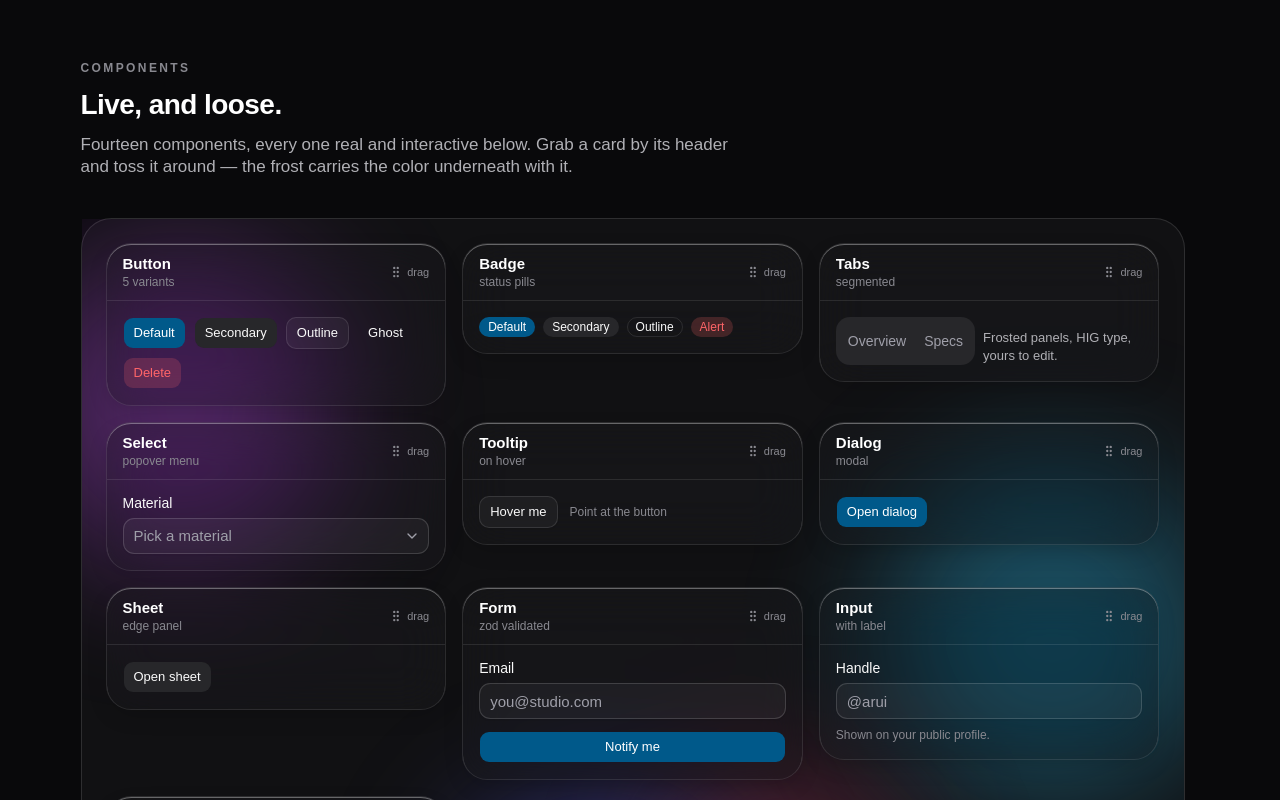
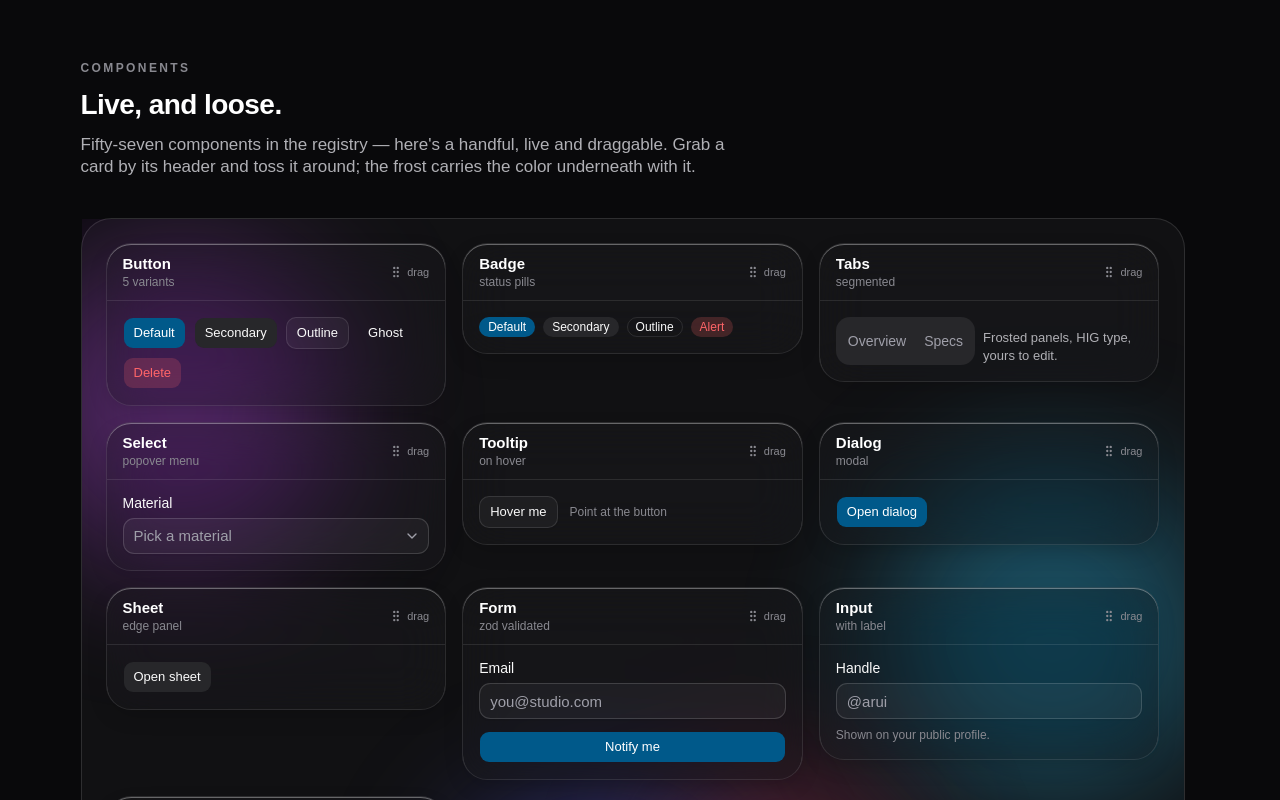
Before and after one commit to aogusto/arui, a React (Vite) app: page / in a window 1280 px wide. Shown: the part 1580-2380 px from the top of the page. Built offline with nearby package versions, Linux system fonts and the light colour scheme.

Commit message:
chore(arui): showcase reflete o catálogo completo (57 componentes)

```diff
--- a/preview/components/ComponentsPlayground.tsx
+++ b/preview/components/ComponentsPlayground.tsx
@@ -118,7 +118,7 @@ export function ComponentsPlayground() {
         <SectionHeading
           eyebrow="Components"
           title="Live, and loose."
-          description="Fourteen components, every one real and interactive below. Grab a card by its header and toss it around — the frost carries the color underneath with it."
+          description="Fifty-seven components in the registry — here's a handful, live and draggable. Grab a card by its header and toss it around; the frost carries the color underneath with it."
         />
       </Reveal>
 
--- a/preview/showcase.ts
+++ b/preview/showcase.ts
@@ -6,7 +6,7 @@ export const SITE = {
   domain: "arui.vercel.app",
   github: "https://github.com/aogusto/arui",
   themeUrl: "https://arui.vercel.app/r/theme.json",
-  componentCount: 14, // glass-surface + 13 primitives
+  componentCount: 57, // glass-surface + 56 primitives
   primitiveCount: 13,
 } as const
 
```
